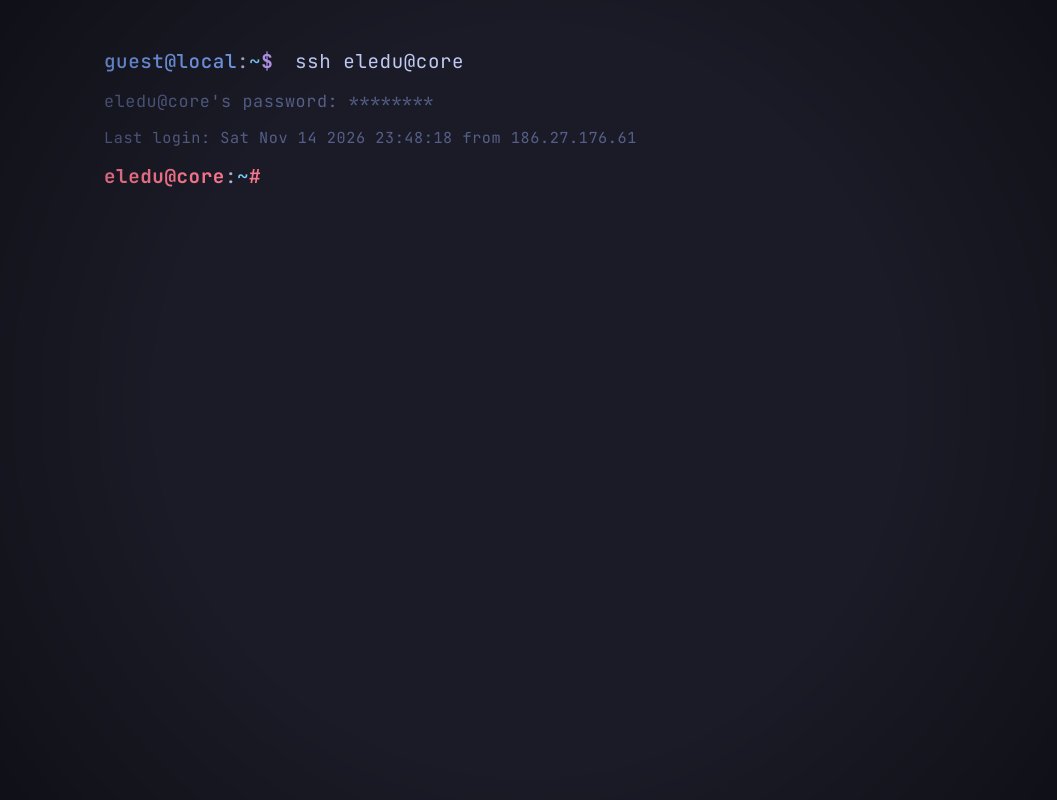
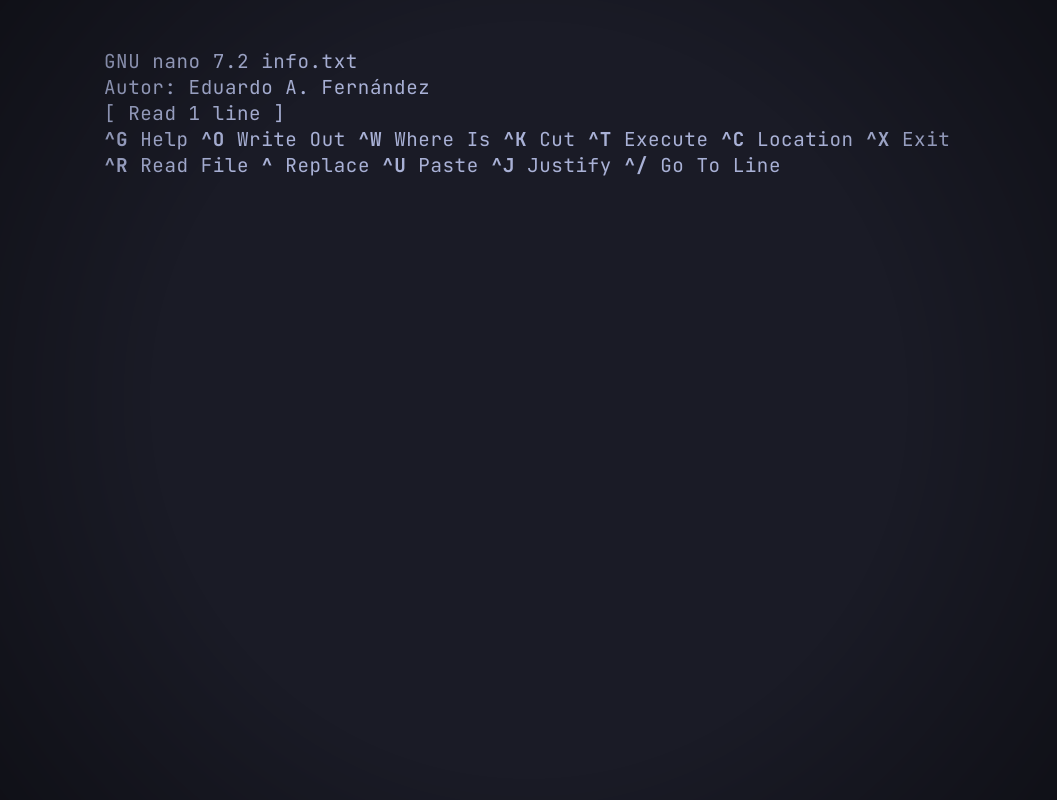
Before and after one commit to 3l3du/3l3du.github.io, a plain HTML site: page index.html in a window 1280 px wide. Shown: the whole page, without its empty margins (111-1168 px from the left). Drawn offline with Linux system fonts and the light colour scheme.

Commit message:
Update index.html

```diff
--- a/index.html
+++ b/index.html
@@ -15,7 +15,6 @@
     <script>
         const terminal = document.getElementById('terminal');
 
-        // Generar una IP realista de conexión externa de forma local y segura
         function getSimulatedIP() {
             const octet1 = 186;
             const octet2 = Math.floor(Math.random() * 50) + 10;
@@ -24,7 +23,6 @@
             return `${octet1}.${octet2}.${octet3}.${octet4}`;
         }
 
-        // Formato de fecha y hora estilo Linux
         function getLinuxTimestamp() {
             const now = new Date();
             const options = {
@@ -51,6 +49,38 @@
             }
         }
 
+        function openNanoEditor() {
+            terminal.innerHTML = `
+                <div class="nano-window">
+                    <div class="nano-header">
+                        <span>GNU nano 7.2</span>
+                        <span>info.txt</span>
+                        <span></span>
+                    </div>
+                    <div class="nano-body">
+                        <div class="nano-line">Autor: Eduardo A. Fernández<span class="cursor">_</span></div>
+                    </div>
+                    <div class="nano-footer">
+                        <div class="nano-status">[ Read 1 line ]</div>
+                        <div class="nano-shortcuts">
+                            <span><b>^G</b> Help</span>
+                            <span><b>^O</b> Write Out</span>
+                            <span><b>^W</b> Where Is</span>
+                            <span><b>^K</b> Cut</span>
+                            <span><b>^T</b> Execute</span>
+                            <span><b>^C</b> Location</span>
+                            <span><b>^X</b> Exit</span>
+                            <span><b>^R</b> Read File</span>
+                            <span><b>^\</b> Replace</span>
+                            <span><b>^U</b> Paste</span>
+                            <span><b>^J</b> Justify</span>
+                            <span><b>^/</b> Go To Line</span>
+                        </div>
+                    </div>
+                </div>
+            `;
+        }
+
         async function runTerminal() {
             const visitorIP = getSimulatedIP();
             const timestamp = getLinuxTimestamp();
@@ -58,13 +88,19 @@
             const sequence = [
                 { type: 'command', prompt: '<span class="host-dim">guest@local</span>:<span class="path">~</span><span class="prompt">$</span> ', text: 'ssh eledu@core', delay: 300 },
                 { type: 'password', prompt: '<span class="auth-prompt">eledu@core\'s password: </span>', text: '********', delay: 350 },
-                { type: 'system', text: `Last login: ${timestamp} from ${visitorIP}`, delay: 250 },
-                { type: 'prompt-final', prompt: '<span class="root-user">eledu@core</span>:<span class="path">~</span><span class="prompt-root">#</span> ', delay: 200 }
+                { type: 'system', text: `Last login: ${timestamp} from ${visitorIP}`, delay: 350 },
+                { type: 'command', prompt: '<span class="root-user">eledu@core</span>:<span class="path">~</span><span class="prompt-root">#</span> ', text: 'nano info.txt', delay: 500 },
+                { type: 'nano' }
             ];
 
             await sleep(200);
 
             for (const step of sequence) {
+                if (step.type === 'nano') {
+                    openNanoEditor();
+                    break;
+                }
+
                 const line = document.createElement('div');
                 line.className = 'line';
                 terminal.appendChild(line);
@@ -80,15 +116,13 @@
                     line.appendChild(span);
                     line.appendChild(cursor);
 
-                    await typeText(span, step.text, step.type === 'password' ? 45 : 35);
+                    await typeText(span, step.text, step.type === 'password' ? 45 : 40);
                     await sleep(step.delay);
                     cursor.remove();
                 } else if (step.type === 'system') {
                     line.className = 'line system-info';
                     line.textContent = step.text;
                     await sleep(step.delay);
-                } else if (step.type === 'prompt-final') {
-                    line.innerHTML = step.prompt + '<span class="cursor">_</span>';
                 }
             }
         }
```
